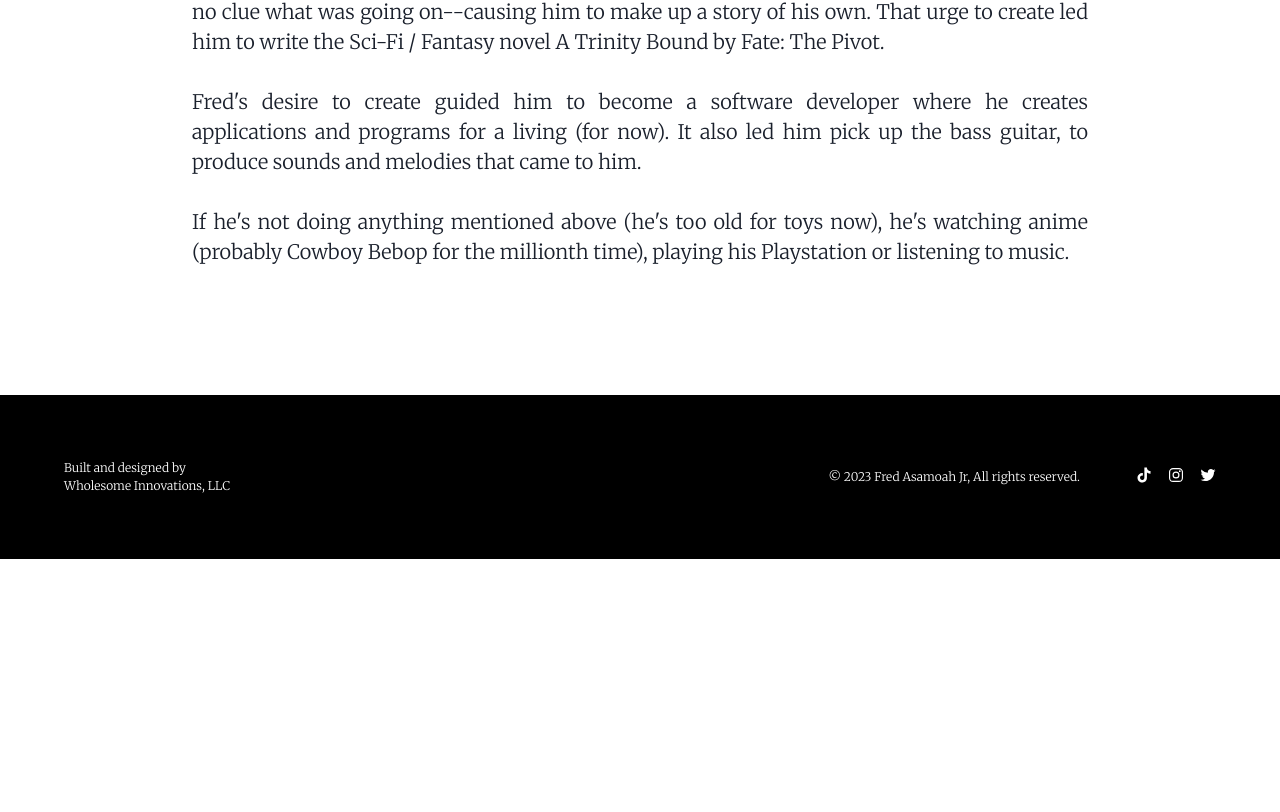
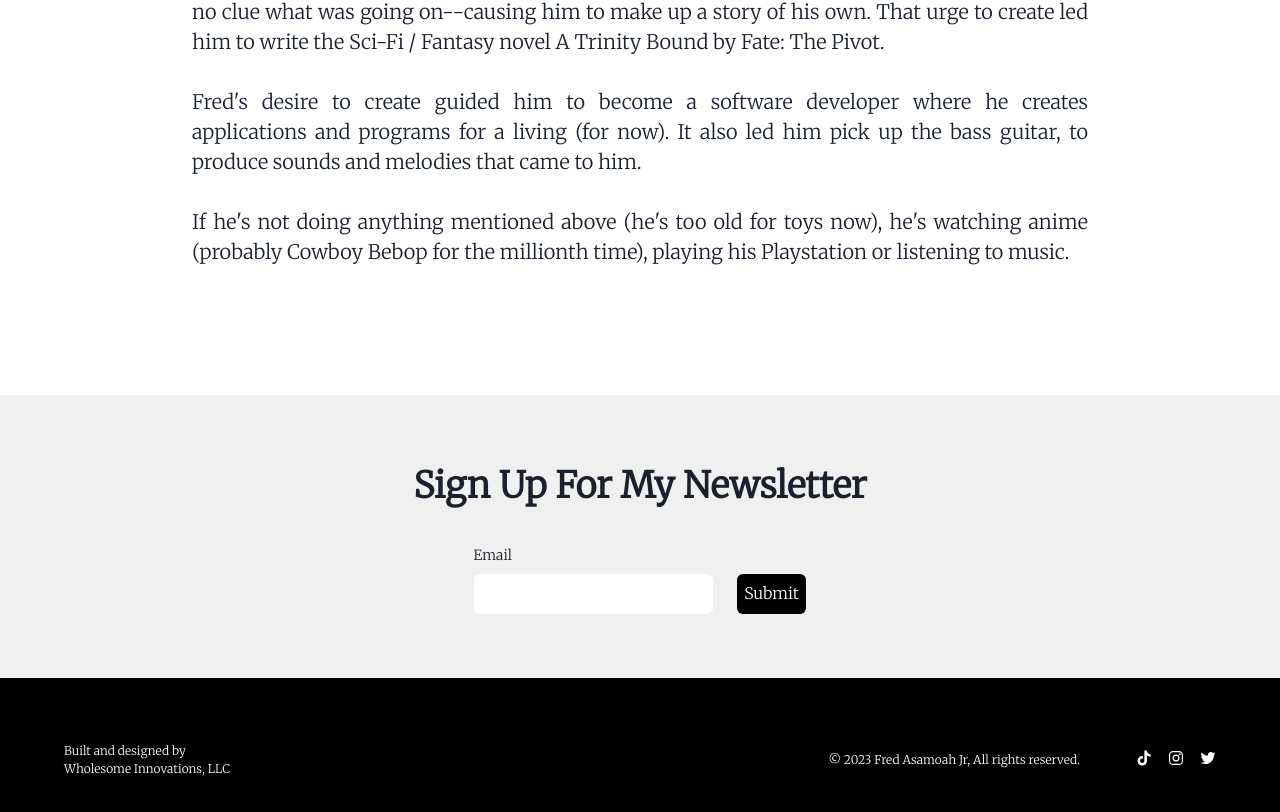
Before and after one commit to fasamoah19/frederickasamoahjr.com, a Next.js app: page /about in a window 1280 px wide. Shown: the part 800-1612 px from the top of the page. Before the commit the page ends 1359 px from the top, so only its background shows below. Built offline with nearby package versions, Linux system fonts and the light colour scheme.

Commit message:
Adding file helper-functions.ts Removing the verifyEmail from BetaReadSignUpDrawer to helper-functions Adding newsletter section to index and about pages

```diff
--- /dev/null
+++ b/lib/helper-functions.ts
@@ -0,0 +1,82 @@
+import { ChangeEvent, Dispatch, SetStateAction } from "react";
+
+// Regex to verify proper email address
+const mailformat = /^\w+([\.-]?\w+)*@\w+([\.-]?\w+)*(\.\w{2,3})+$/;
+
+/**
+ * Verifies email input from a user
+ *
+ * @param event ChangeEvent
+ * @returns An object containing a boolean value and a potential error message
+ */
+export function verifyEmail(event: ChangeEvent<HTMLInputElement>) {
+  let invalid: boolean = false;
+  let errorMessage: string = "";
+
+  if (!event.target.validity.valid) {
+    invalid = !event.target.validity.valid;
+    if (event.target.validity.tooLong) {
+      errorMessage = "The email entered is too long.";
+    } else if (!event.target.value.match(mailformat)) {
+      errorMessage = "Enter a valid email address";
+    }
+  }
+
+  return { invalid, errorMessage };
+}
+/** Email object for adding a new subscriber to the newsletter */
+export type EmailObject = {
+  emailAddress: string;
+  isError: boolean;
+  errorMessage: string;
+  submittedSuccessfully: boolean;
+};
+
+/**
+ * Adds a new subscriber to the mailing list if a valid email is present.
+ *
+ * @param email State object containing email
+ * @param setEmail Dispatch function that will set state
+ */
+export async function joinMailingList(email: EmailObject, setEmail: Dispatch<SetStateAction<EmailObject>>) {
+  // Verfiies the email is not empty and that there is no error
+  if (email.emailAddress !== "" && !email.isError) {
+    const response = await fetch(
+      process.env.NEXT_PUBLIC_MAILER_LITE_API_LINK!,
+      {
+        method: "POST",
+        body: JSON.stringify({
+          email: email.emailAddress,
+        }),
+        headers: {
+          "Content-Type": "application/json",
+          Authorization: `Bearer ${process.env
+            .NEXT_PUBLIC_MAILERLITE_API_TOKEN!}`,
+        },
+      }
+    );
+    if (response.status == 201) {
+      setEmail({
+        emailAddress: "",
+        isError: false,
+        errorMessage: "false",
+        submittedSuccessfully: true,
+      });
+    }
+    else {
+      setEmail({
+        emailAddress: "",
+        isError: true,
+        errorMessage: "There was an issue adding this email as a subscriber to the newsletter. Please try again",
+        submittedSuccessfully: false,
+      });
+    }
+
+  } else {
+    setEmail({
+      ...email,
+      isError: true,
+      errorMessage: "Please enter a valid email address",
+    });
+  }
+};
--- a/pages/about.tsx
+++ b/pages/about.tsx
@@ -1,4 +1,8 @@
-import { Box, Flex, Image, Text } from "@chakra-ui/react";
+import { merriweather } from "@/fonts/merriweather";
+import { EmailObject, verifyEmail, joinMailingList } from "@/lib/helper-functions";
+import { Box, Button, Flex, FormControl, FormErrorMessage, FormLabel, HStack, Image, Input, Text } from "@chakra-ui/react";
+import { motion } from "framer-motion";
+import { useState } from "react";
 import HeadComponent from "../components/HeadComponent";
 import Header from "../components/Header";
 
@@ -8,6 +12,13 @@ import Header from "../components/Header";
  * @returns AboutPage component
  */
 export default function AboutPage() {
+  const [email, setEmail] = useState<EmailObject>({
+    emailAddress: "",
+    isError: false,
+    errorMessage: "",
+    submittedSuccessfully: false,
+  });
+
   return (
     <>
       <HeadComponent title="About | Fred Asamoah Jr" />
@@ -60,6 +71,71 @@ export default function AboutPage() {
             </Text>
           </Flex>
         </Flex>
+                {/** Newletter Sign Up*/}
+                <Flex
+          py={{ base: 8, md: 16 }}
+          width={"100%"}
+          justify={"center"}
+          align={"center"}
+          direction={"column"}
+          bgColor={"blackAlpha.100"}
+        >
+          <Text textStyle={"h2"}>Sign Up For My Newsletter</Text>
+          <Flex align={"end"} direction={"row"}>
+            {email.submittedSuccessfully ? (
+              <Text
+                mt={4}
+                fontFamily={merriweather.style.fontFamily}
+                fontSize={'md'}
+              >Successfully joined the newsletter! Be on the look out for updates soon.</Text>
+            ) : (
+              <>
+                <FormControl isInvalid={email.isError}>
+                  <FormLabel fontSize={14}>Email</FormLabel>
+                  <HStack gap={6}>
+                    <Input
+                      type={"text"}
+                      variant={"solid"}
+                      required
+                      value={email.emailAddress}
+                      fontSize={"md"}
+                      onChange={(event) => {
+                        const { invalid, errorMessage } = verifyEmail(event);
+                        setEmail({
+                          ...email,
+                          emailAddress: event.target.value,
+                          isError: invalid,
+                          errorMessage: errorMessage,
+                        });
+                      }}
+                    />
+                    <Button
+                      as={motion.button}
+                      whileHover={{
+                        scale: 0.9,
+                        transition: { duration: 0.1 },
+                      }}
+                      whileTap={{ scale: 0.8, borderRadius: "5%" }}
+                      fontWeight={merriweather.style.fontWeight}
+                      color={"white"}
+                      size="md"
+                      bgColor={"black"}
+                      _hover={{ bgColor: "gray.700" }}
+                      onClick={() => joinMailingList(email, setEmail)}
+                    >
+                      Submit
+                    </Button>
+                  </HStack>
+                  {email.isError ? (
+                    <FormErrorMessage>{email.errorMessage}</FormErrorMessage>
+                  ) : (
+                    <></>
+                  )}
+                </FormControl>
+              </>
+            )}
+          </Flex>
+        </Flex>
       </Box>
     </>
   );
```
Also changed, not shown: components/modals/BetaReadSignUpDrawer.tsx (+3 -27 lines), pages/index.tsx (+79 -13 lines).
